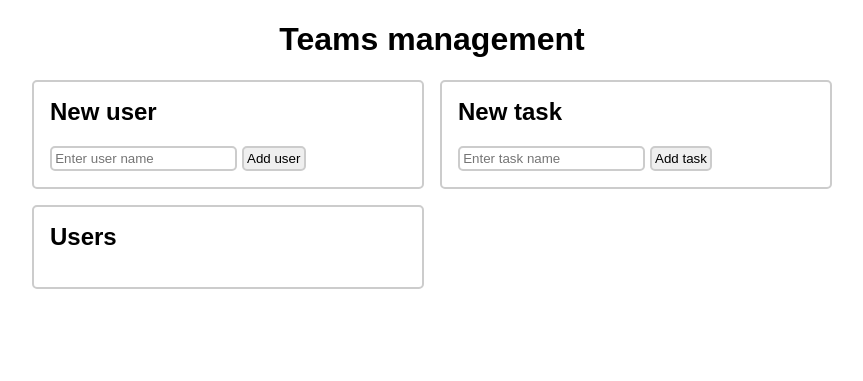
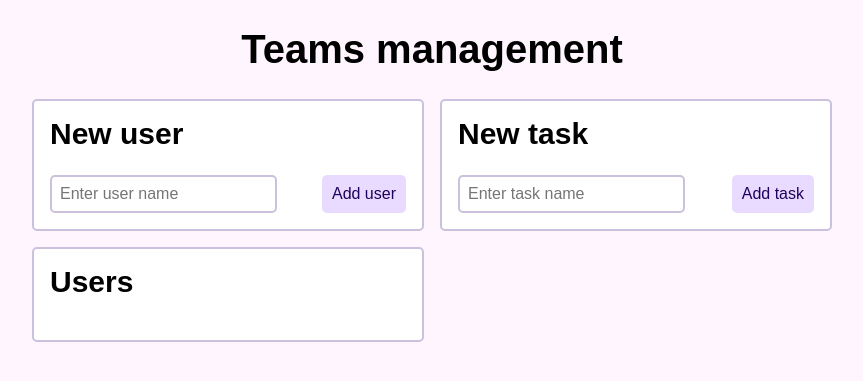
Before and after one commit to kirurr/python-teams-management, a FastAPI app: page / in a window 1280 px wide. Shown: the top 381 px of the page, without its empty margins (208-1071 px from the left). Run offline with FastAPI, Linux system fonts and the light colour scheme; data that the repository does not hold is empty.

Commit message:
overhauled ui

```diff
--- a/static/style.css
+++ b/static/style.css
@@ -1,9 +1,26 @@
+:root {
+  --primary: hsl(257 25% 45%);
+  --primary-container: hsl(263 100% 93%);
+  --primary-fixed: hsl(263 100% 93%);
+  --primary-fixed-dim: hsl(258 100% 87%);
+  --primary-text: hsl(261 100% 18%);
+  --on-primary: hsl(0 0% 100%);
+
+  --border: hsl(263 27% 81%);
+
+  --error: hsl(3 71% 41%);
+
+	--surface: hsl(293 100% 98%);
+}
+
 h2 {
   margin-top: 0;
+	width: fit-content;
 }
 
 h3 {
   margin-top: 0;
+	width: fit-content;
   margin-bottom: 0;
 }
 
@@ -15,6 +32,8 @@
 
 body {
   font-family: Arial, Helvetica, sans-serif;
+  font-size: 20px;
+  background: var(--surface);
 }
 
 header {
@@ -25,7 +44,7 @@
   max-width: 800px;
   margin: 0 auto;
   display: grid;
-  grid-template-columns: repeat(auto-fit, minmax(300px, 1fr));
+  grid-template-columns: repeat(2, 1fr);
   grid-gap: 1rem;
 }
 
@@ -34,9 +53,21 @@
   grid-column: span 1;
 }
 
+.input,
+.select {
+  border: 2px solid var(--border);
+}
+
+.tasks {
+	grid-column: 2;
+}
+
+
+
 .card {
+  background: var(--on-primary);
+	border: 2px solid var(--border);
   padding: 1rem;
-  border: 2px solid #ccc;
   border-radius: 5px;
 }
 
@@ -54,7 +85,7 @@
   min-width: 80%;
   display: block;
   border: none;
-  outline: transparent 1px;
+  outline: 2px solid transparent;
   border-radius: 5px;
   padding: 0.2rem;
 }
@@ -65,11 +96,11 @@
 }
 
 .rename-input:hover {
-  outline: 2px solid #ccc;
+  outline: 2px solid var(--border);
 }
 
 .rename-wrapper label {
-  color: #ccc;
+  color: var(--border);
   cursor: pointer;
   font-size: 1rem;
   margin-right: 0.2rem;
@@ -83,26 +114,32 @@
 }
 
 .input {
-  padding: 0.2rem;
-  border: 2px solid #ccc;
+  padding: 0.5rem;
+  font-size: 1rem;
   border-radius: 5px;
 }
 
 .select {
-  padding: 0.2rem;
-  border: 2px solid #ccc;
+	flex-grow: 1;
+  padding: 0.5rem;
+  font-size: 1rem;
   border-radius: 5px;
   background: transparent;
 }
 
 .button {
-  padding: 0.2rem;
-  border: 2px solid #ccc;
+  background-color: var(--primary-fixed);
+  color: var(--primary-text);
+  padding: 0.5rem;
+  transition: background-color 0.2s ease-in-out;
+  border: 2px solid transparent;
+  font-size: 1rem;
+  font-weight: semibold;
   border-radius: 5px;
 }
 
 .button:hover {
-  background-color: #ccc;
+  background-color: var(--primary-fixed-dim);
 }
 
 .button:active {
@@ -110,7 +147,7 @@
 }
 
 .error {
-  color: red;
+  color: var(--error);
 }
 
 .user-li {
@@ -130,3 +167,24 @@
   justify-content: space-between;
   padding: 0.4rem 0;
 }
+
+.tasks .rename-input {
+  font-size: 1.5rem;
+}
+
+.form-content {
+	display: flex;
+	justify-content: space-between;
+	gap: 1rem;
+	flex-wrap: wrap;
+}
+
+@media (max-width: 600px) {
+	.tasks {
+		grid-column: auto;
+	}
+	.container {
+		max-width: 100%;
+		grid-template-columns: 1fr;
+	}
+}
--- a/templates/index.html
+++ b/templates/index.html
@@ -21,6 +21,7 @@
         onsubmit="createUser(event)"
       >
         <h2>New user</h2>
+				<div class="form-content">
 					<input
 						class="input"
 						required
@@ -29,6 +30,7 @@
 						placeholder="Enter user name"
 					/>
 					<button class="button" type="submit">Add user</button>
+				</div>
         <span class="error"></span>
       </form>
       <form
@@ -39,6 +41,7 @@
         onsubmit="createTask(event)"
       >
         <h2>New task</h2>
+				<div class="form-content">
 					<input
 						type="text"
 						required
@@ -47,6 +50,7 @@
 						placeholder="Enter task name"
 					/>
 					<button class="button" type="submit">Add task</button>
+				</div>
         <span class="error"></span>
       </form>
       <div class="users-grid card">
@@ -73,7 +77,7 @@
         </ul>
       </div>
       {% for task in tasks %}
-      <div class="card" id="task-{{ task.task.id }}">
+      <div class="card tasks" id="task-{{ task.task.id }}">
         <div class="card-header">
           <div class="rename-wrapper">
             <label for="task-{{ task.task.id }}-name">✎</label>
@@ -98,6 +102,7 @@
           method="POST"
           onsubmit="addUser(event, '{{ task.task.id }}')"
         >
+					<div class="form-content">
 						<select class="select" required name="user_id">
 							<option disabled selected value>select user</option>
 							{% for user in users %}
@@ -105,6 +110,7 @@
 							{% endfor %}
 						</select>
 						<button class="button" type="submit">Add user</button>
+					</div>
         </form>
         <div>
           {% if task.users %}
```
Lines whose indentation alone changed are shown as unchanged.
